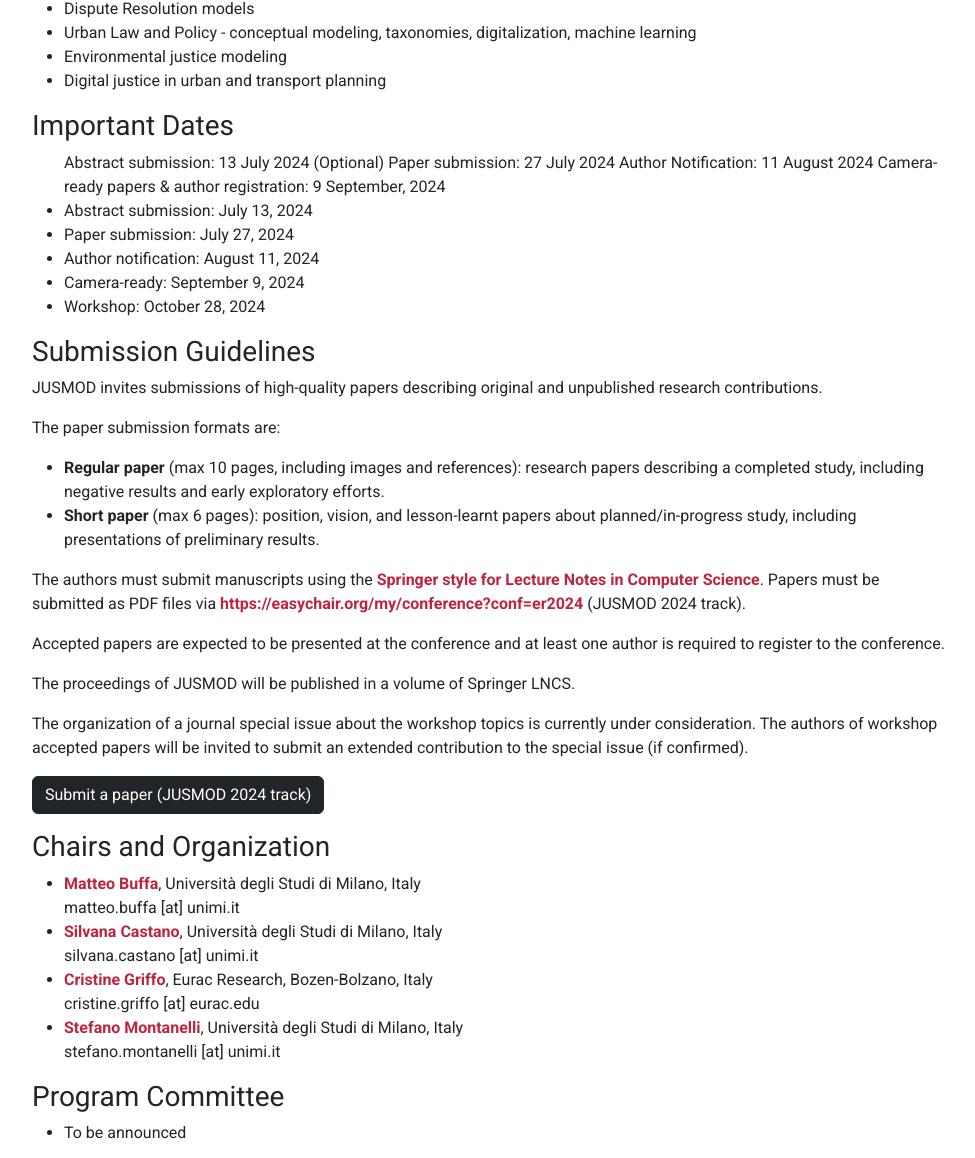
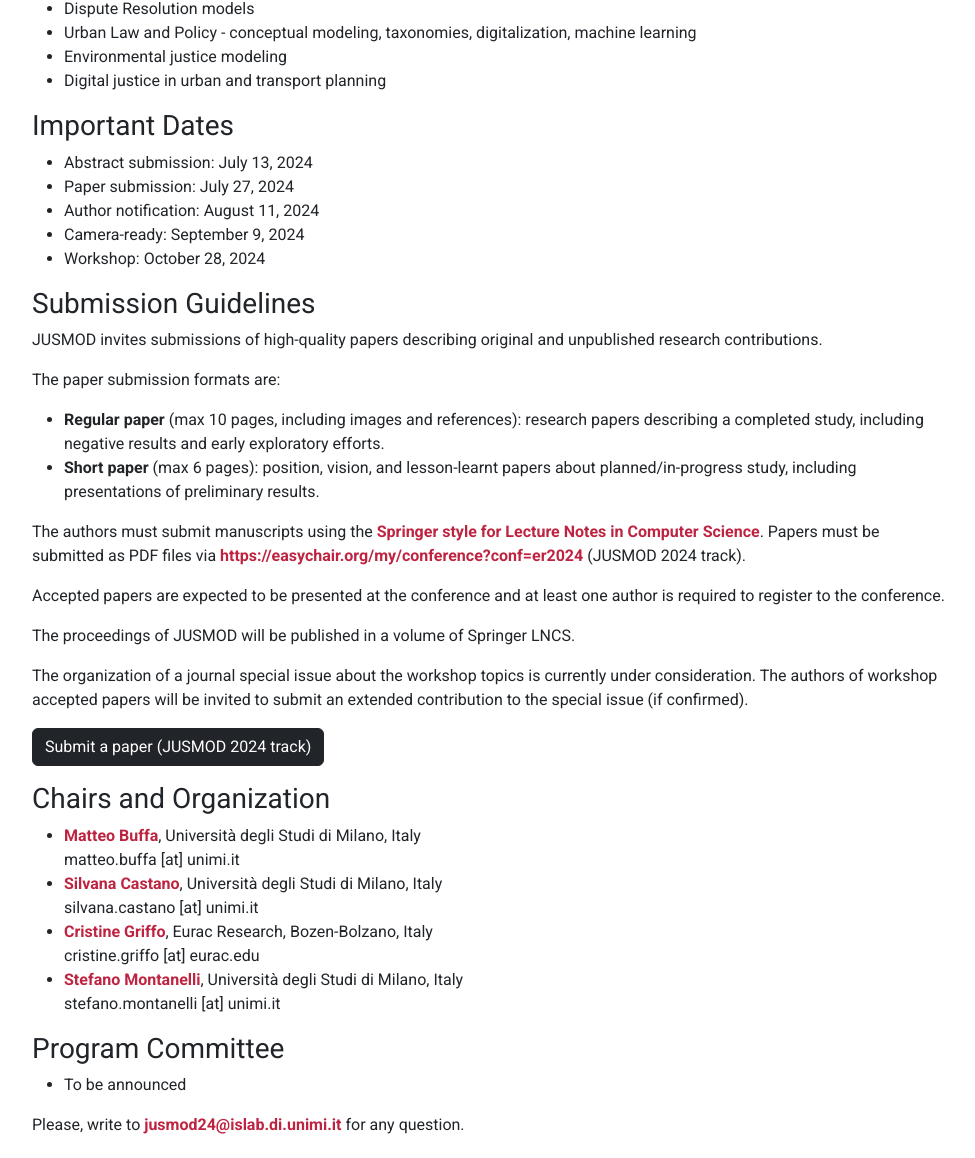
Before and after one commit to jusmod2024/jusmod2024.github.io, a plain HTML site: page index.html in a window 1280 px wide. Shown: the part 1589-2747 px from the top of the page, without its empty margins (150-1125 px from the left). Drawn offline with nearby package versions, Linux system fonts and the light colour scheme.

Commit message:
revised dates

```diff
--- a/index.html
+++ b/index.html
@@ -106,11 +106,6 @@
           </div>
           <h3 id="dates" class="link-offset">Important Dates</h3>
           <ul>
-            Abstract submission:  13 July 2024 (Optional)
-            Paper submission:     27 July 2024
-            Author Notification:  11 August 2024
-            Camera-ready papers & author registration: 9 September, 2024
-
             <li>Abstract submission: July 13, 2024</li>
             <li>Paper submission: July 27, 2024</li>
             <li>Author notification: August 11, 2024</li>
@@ -239,7 +234,7 @@
         </div>
         <p>
           Please, write to
-          <a href="mailto:jusmod23@islab.di.unimi.it">jusmod23@islab.di.unimi.it</a> for any question.
+          <a href="mailto:jusmod24@islab.di.unimi.it">jusmod24@islab.di.unimi.it</a> for any question.
         </p>
     </section>
       <footer class="container text-center mt-5">
```
